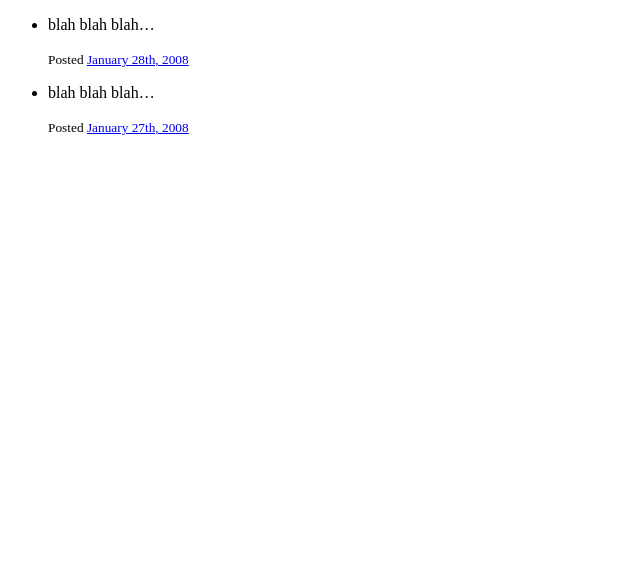
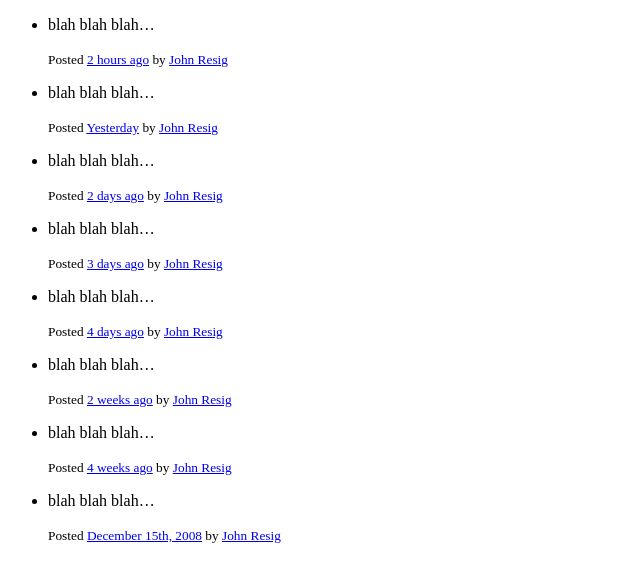
Before and after one commit to aniksa/unit_tests, a plain HTML site: page index.html in a window 1280 px wide. Shown: the whole page, without its empty margins (0-640 px from the left). Drawn offline with Linux system fonts and the light colour scheme.

Commit message:
Update index.html

```diff
--- a/index.html
+++ b/index.html
@@ -2,26 +2,75 @@
 <html>
 <head>
     <meta http-equiv="Content-Type" content="text/html; charset=UTF-8" />
-    <title>Refactored date examples</title>
+    <title>Final date examples</title>
     <script src="date.js"></script>
+    <script>
+    window.onload = function() {
+        prettyDate.update("2008-01-28T22:25:00Z");
+    };
+    </script>
 </head>
 <body>
-    <div id="qunit"></div>
-    <div id="qunit-fixture">
+
 <ul>
 <li class="entry" id="post57">
     <p>blah blah blah…</p>
     <small class="extra">
-                    Posted <span class="time"><a href="/2008/01/blah/57/" title="2008-01-28T20:24:17Z">January 28th, 2008</a></span>
+        Posted <span class="time"><a href="/2008/01/blah/57/" title="2008-01-28T20:24:17Z"><span>January 28th, 2008</span></a></span>
+        by <span class="author"><a href="/john/">John Resig</a></span>
     </small>
 </li>
 <li class="entry" id="post57">
     <p>blah blah blah…</p>
     <small class="extra">
-                    Posted <span class="time"><a href="/2008/01/blah/57/" title="2008-01-27T22:24:17Z">January 27th, 2008</a></span>
+        Posted <span class="time"><a href="/2008/01/blah/57/" title="2008-01-27T22:24:17Z"><span>January 27th, 2008</span></a></span>
+        by <span class="author"><a href="/john/">John Resig</a></span>
+    </small>
+</li>
+<li class="entry" id="post57">
+    <p>blah blah blah…</p>
+    <small class="extra">
+        Posted <span class="time"><a href="/2008/01/blah/57/" title="2008-01-26T22:24:17Z"><span>January 26th, 2008</span></a></span>
+        by <span class="author"><a href="/john/">John Resig</a></span>
+    </small>
+</li>
+<li class="entry" id="post57">
+    <p>blah blah blah…</p>
+    <small class="extra">
+        Posted <span class="time"><a href="/2008/01/blah/57/" title="2008-01-25T22:24:17Z"><span>January 25th, 2008</span></a></span>
+        by <span class="author"><a href="/john/">John Resig</a></span>
+    </small>
+</li>
+<li class="entry" id="post57">
+    <p>blah blah blah…</p>
+    <small class="extra">
+        Posted <span class="time"><a href="/2008/01/blah/57/" title="2008-01-24T22:24:17Z"><span>January 24th, 2008</span></a></span>
+        by <span class="author"><a href="/john/">John Resig</a></span>
+
+    </small>
+</li>
+<li class="entry" id="post57">
+    <p>blah blah blah…</p>
+    <small class="extra">
+        Posted <span class="time"><a href="/2008/01/blah/57/" title="2008-01-14T22:24:17Z"><span>January 14th, 2008</span></a></span>
+        by <span class="author"><a href="/john/">John Resig</a></span>
+    </small>
+</li>
+<li class="entry" id="post57">
+    <p>blah blah blah…</p>
+    <small class="extra">
+        Posted <span class="time"><a href="/2008/01/blah/57/" title="2008-01-04T22:24:17Z"><span>January 4th, 2008</span></a></span>
+        by <span class="author"><a href="/john/">John Resig</a></span>
+    </small>
+</li>
+<li class="entry" id="post57">
+    <p>blah blah blah…</p>
+    <small class="extra">
+        Posted <span class="time"><a href="/2008/01/blah/57/" title="2007-12-15T22:24:17Z"><span>December 15th, 2008</span></a></span>
+        by <span class="author"><a href="/john/">John Resig</a></span>
     </small>
 </li>
 </ul>
-    </div>
+
 </body>
 </html>
```
Lines whose indentation alone changed are shown as unchanged.
